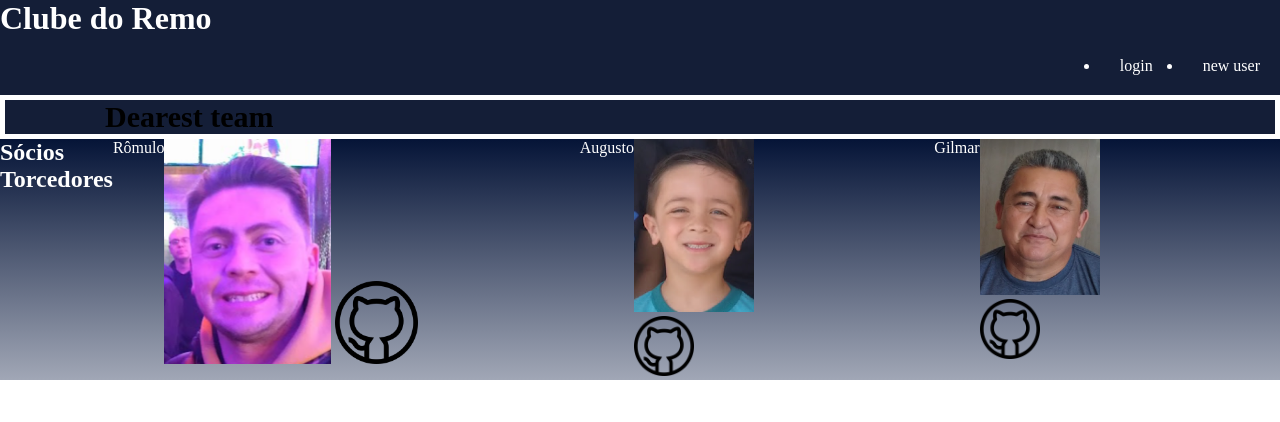
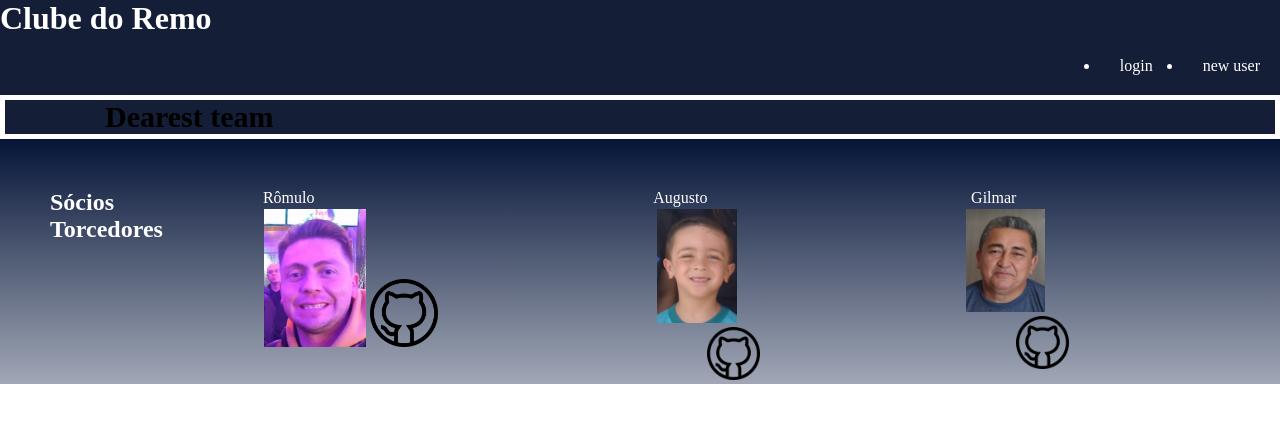
Before and after one commit to romulopena/site-do-remo-romulo, a plain HTML site: page index.html in a window 1280 px wide. Drawn offline with Linux system fonts and the light colour scheme.

Commit message:
alinhamento-socios

```diff
--- a/index.html
+++ b/index.html
@@ -22,7 +22,7 @@
     </header>
 
     <section class="socios">
-        <h1>Sócios Torcedores</h1>
+        <h2 class="socios-torcedores">Sócios Torcedores</h2>
         <br><br><br>
 
         <p class="nomes">Rômulo</p>
--- a/style.css
+++ b/style.css
@@ -49,22 +49,31 @@
     color: white;
     display: inline-flex;
 
+}
+.socios-torcedores{
+    padding:50px 100px 50px 50px;
 
 }
 .nomes{
     display: inline;
+    padding-top: 50px;
 
 }
 
 .foto-romulo{
-    width: 40%;
-
+    width: 30%;
+    padding-top: 70px;
+    margin-left: -50px;
 }
 .foto-augusto{
-    width: 40%;
+    width: 30%;
+    padding-top: 70px;
+    margin-left: -50px;
 }
 .foto-gilmar{
-    width: 40%;
+    width: 30%;
+    padding-top: 70px;
+    margin-left: -50px;
 }
 .git{
     width: 20%;
```
